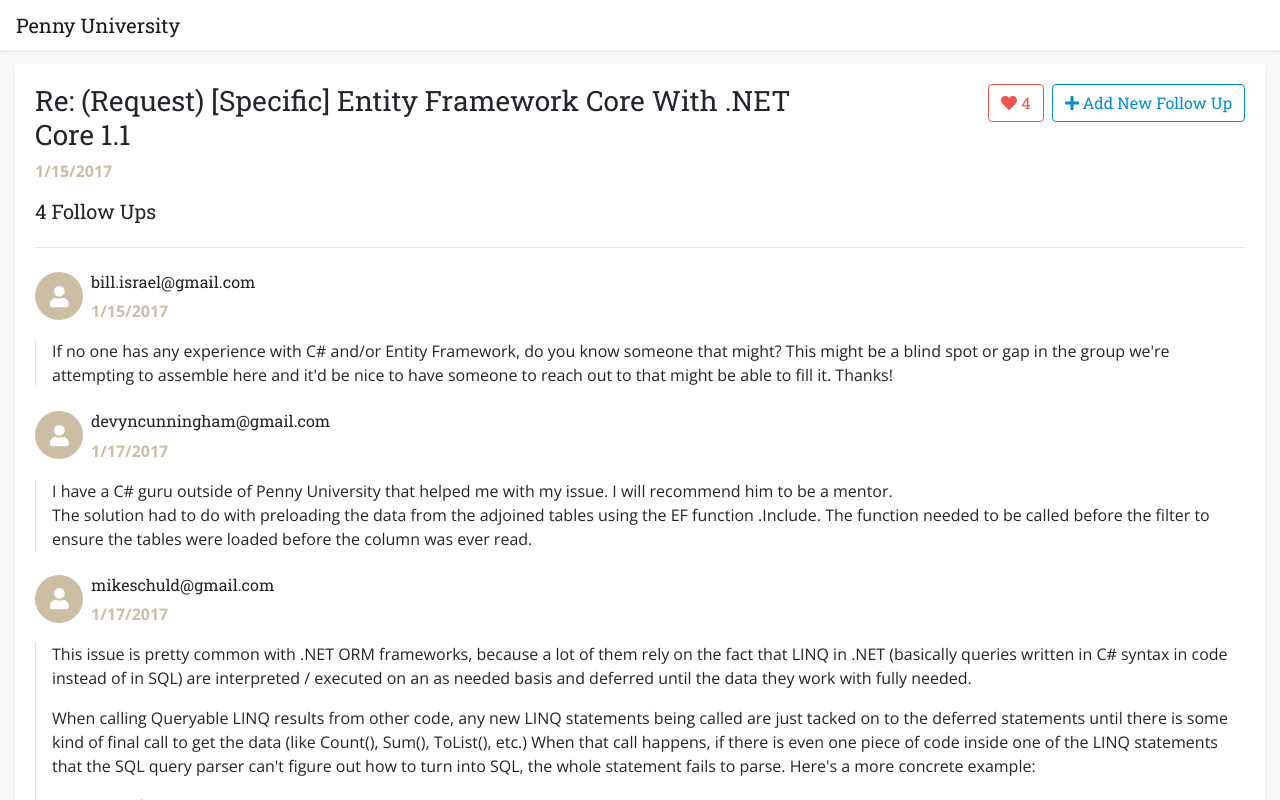
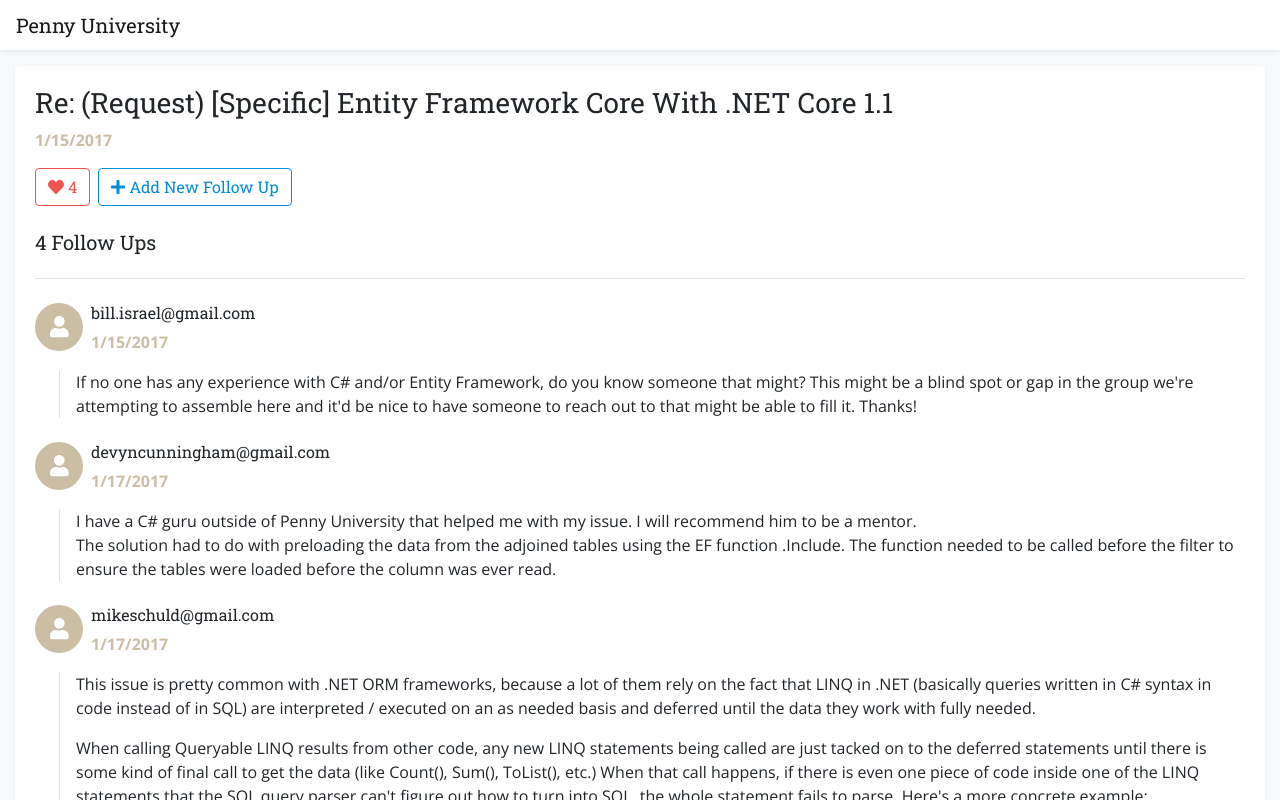
Before and after one commit to penny-university/penny_university, a React (Create React App) app in the folder penny_university_frontend/: page /chats/1 in a window 1280 px wide. Shown: the top 800 px of the page. Built offline with nearby package versions, Linux system fonts and the light colour scheme.

Commit message:
Some styling changes

```diff
--- a/penny_university_frontend/src/App.js
+++ b/penny_university_frontend/src/App.js
@@ -13,8 +13,7 @@ function App() {
   return (
     <Router>
       <Navigation/>
-      <div className='main'>
-        <Container fluid>
+      <Container className='mt-3' fluid>
         <Switch>
           <Route path='/chats/:id'>
             <ChatDetail/>
@@ -27,7 +26,6 @@ function App() {
           </Route>
         </Switch>
       </Container>
-      </div>
     </Router>
   );
 }
--- a/penny_university_frontend/src/components/Content.js
+++ b/penny_university_frontend/src/components/Content.js
@@ -2,17 +2,17 @@ import React from 'react';
 import PropTypes from 'prop-types';
 import ReactMarkdown from "react-markdown";
 
-const Content = ({content, bordered}) => (
-  <ReactMarkdown className='border-left pl-3' source={content} />
+const Content = ({content, className}) => (
+  <ReactMarkdown className={className} source={content} />
 );
 
 Content.propTypes = {
   content: PropTypes.string,
-  bordered: PropTypes.bool
+  className: PropTypes.string
 };
 
 Content.defaultProps = {
   bordered: false
-}
+};
 
 export default Content;
--- a/penny_university_frontend/src/components/buttons/HeartButton.js
+++ b/penny_university_frontend/src/components/buttons/HeartButton.js
@@ -3,7 +3,6 @@ import { FontAwesomeIcon } from '@fortawesome/react-fontawesome'
 import { faHeart } from '@fortawesome/free-solid-svg-icons'
 import { Button } from 'reactstrap';
 import PropTypes from 'prop-types';
-import CreateButton from "./CreateButton";
 
 const HeartButton = ({className, count, size}) => {
   return (
--- a/penny_university_frontend/src/components/chats/ChatCard.js
+++ b/penny_university_frontend/src/components/chats/ChatCard.js
@@ -2,8 +2,7 @@ import React from 'react';
 import {Link} from 'react-router-dom';
 import {
   Card,
-  CardTitle,
-  CardText
+  CardTitle
 } from 'reactstrap';
 import Date from "../Date";
 import Content from "../Content";
@@ -16,7 +15,7 @@ const ChatCard = ({chat}) => {
       </CardTitle>
       <Date date={chat.date}/>
       {chat.description ?
-        <Content>{chat.description}</Content> : null
+        <Content source={chat.description}/> : null
       }
       <Link to={`/chats/${chat.id}`}>
         {chat.followups.length} Follow Ups
--- a/penny_university_frontend/src/components/chats/ChatDetail.js
+++ b/penny_university_frontend/src/components/chats/ChatDetail.js
@@ -1,25 +1,33 @@
-import React from 'react';
+import React, {useEffect} from 'react';
 import {useParams} from 'react-router-dom';
 import chats from '../../mock_data/chats';
 import {FollowUpCard} from '../followups';
 import {HeartButton, CreateButton} from '../buttons';
-import {Card} from "reactstrap";
+import {Card} from 'reactstrap';
 import Date from '../Date';
+import Content from '../Content';
 
 const ChatDetail = () => {
   let {id} = useParams();
   const chat = chats.find(c => c.id == id);
 
+  /*
+   * Scrolls to the top of the page when the component is mounted. Sticky navbar causes a bug that keeps the scroll
+   * position when navigating to the chat detail.
+   */
+  useEffect(() => {
+    window.scrollTo(0, 0);
+  }, []);
+
   return (
     <Card body className='mb-3 border-0 shadow-sm'>
-      <div className='row'>
-        <h3 className='col-md-8'>{chat.title}</h3>
-        <div className='col-md-4 d-flex justify-content-end align-items-start'>
-          <HeartButton className='mr-2' count={chat.followups.length}/>
-          <CreateButton type='Follow Up'/>
-        </div>
+      <h3 className='mr-3'>{chat.title}</h3>
+      <Date date={chat.date}/>
+      {chat.description ? <Content className='mb-4' source={chat.description}/> : null}
+      <div className='mb-4'>
+        <HeartButton className='mr-2' count={chat.followups.length}/>
+        <CreateButton type='Follow Up'/>
       </div>
-      <Date date={chat.date}/>
       <h5>{chat.followups.length} Follow Ups</h5>
       <hr/>
       {chat.followups.map((followUp, i) => <FollowUpCard key={i} followUp={followUp}/>)}
--- a/penny_university_frontend/src/components/chats/index.js
+++ b/penny_university_frontend/src/components/chats/index.js
@@ -1,4 +1,3 @@
-import ChatCard from './ChatCard';
 import ChatDetail from './ChatDetail';
 import ChatList from './ChatList';
 
--- a/penny_university_frontend/src/components/followups/FollowUpCard.js
+++ b/penny_university_frontend/src/components/followups/FollowUpCard.js
@@ -6,7 +6,7 @@ const FollowUpCard = ({followUp}) => {
   return (
     <div className='pt-2'>
       <FollowUpUserInfo user={followUp.user} date={followUp.date}/>
-      <Content content={followUp.content}/>
+      <Content className='ml-4 border-left pl-3' content={followUp.content}/>
     </div>
   )
 };
--- a/penny_university_frontend/src/components/nav/Navigation.js
+++ b/penny_university_frontend/src/components/nav/Navigation.js
@@ -6,7 +6,7 @@ import {
 
 const Navigation = (props) => {
   return (
-    <Navbar className='h2 bg-white shadow-sm' light fixed='top'>
+    <Navbar className='h2 bg-white shadow-sm' light sticky='top'>
       <NavbarBrand href='/'>Penny University</NavbarBrand>
     </Navbar>
   );
--- a/penny_university_frontend/src/scss/style.scss
+++ b/penny_university_frontend/src/scss/style.scss
@@ -7,8 +7,10 @@ body {
   height: 100%;
 }
 
-.main {
-  margin-top: 4rem;
+pre {
+  background: $light;
+  border-radius: $border-radius;
+  padding: .5rem;
 }
 
 .overlay-text {
```
Also changed, not shown: penny_university_frontend/src/mock_data/chats.js, penny_university_frontend/src/style.css. Lines whose indentation alone changed are shown as unchanged.
